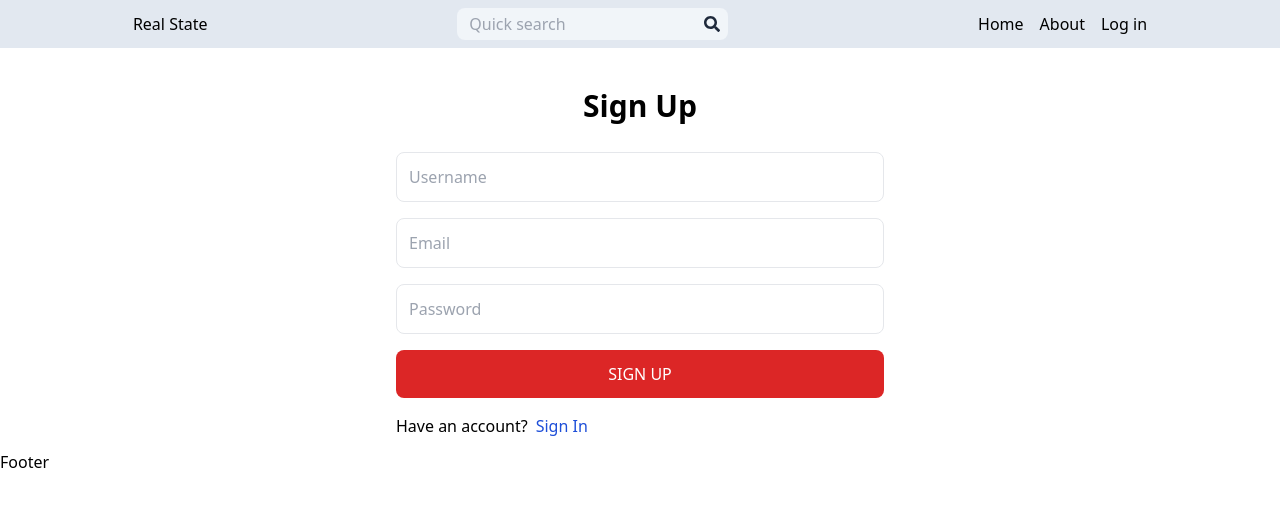
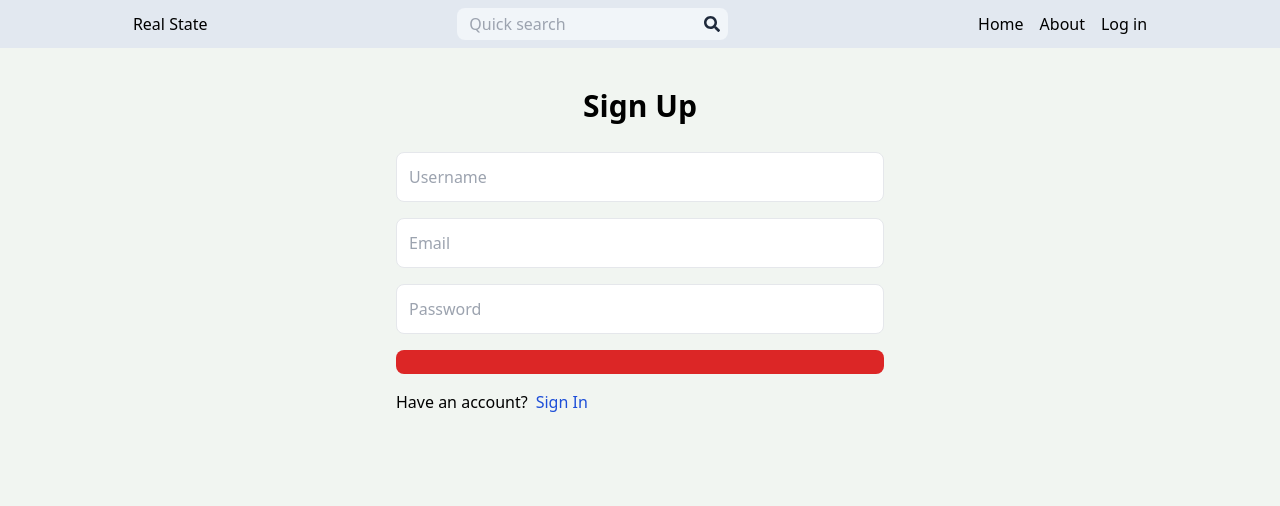
Before and after one commit to adityarajpoot44/Real_State, a React (Create React App) app in the folder client/: page /sign-up in a window 1280 px wide. Shown: the top 506 px of the page. Built offline with nearby package versions, Linux system fonts and the light colour scheme.

Commit message:
sign up update

```diff
--- a/client/src/App.js
+++ b/client/src/App.js
@@ -7,7 +7,7 @@ import SignIn from './assets/pages/SignIn';
 import Profile from './assets/pages/Profile';
 import About from './assets/pages/About';
 import Header from './assets/component/Header';
-import Footer from './assets/component/Footer';
+// import Footer from './assets/component/Footer';
 
 function App() {
 
@@ -21,7 +21,7 @@ function App() {
       <Route path='/sign-up' element={<SignUp/>}></Route>
       <Route path='/sign-in' element={<SignIn/>}></Route>
     </Routes>
-    <Footer/>
+    {/* <Footer/> */}
     </BrowserRouter>
   );
 }
--- a/client/src/assets/pages/SignUp.js
+++ b/client/src/assets/pages/SignUp.js
@@ -3,15 +3,28 @@ import React from 'react';
 import {Link} from 'react-router-dom';
 
 function SignUp(){
+    function handelSubmit(event){
+        event.preventDefault();
+        const username=event.target.username.value;
+        const email=event.target.email.value;
+        const password=event.target.password.value;
+        let formData = {
+            username:username,
+            email:email,
+            password:password,
+        }
+        console.log(formData);
+    }
+
     return(
         <>
         <div className="max-w-lg p-3  mx-auto ">
         <h1 className="text-center text-3xl font-semibold my-7">Sign Up</h1>
-        <form className="flex flex-col gap-4">
-          <input type="text" placeholder="Username" className="border rounded-lg p-3" />
-          <input type="text" placeholder="Email" className="border rounded-lg p-3" />
-          <input type="text" placeholder="Password" className="border rounded-lg p-3" />
-          <input type="submit" value="Sign up" className="bg-red-600 rounded-lg p-3 cursor-pointer text-white uppercase hover:bg-red-400"></input>
+        <form  onSubmit={handelSubmit} className="flex flex-col gap-4">
+          <input type="text" placeholder="Username" id='username' className="border rounded-lg p-3"/>
+          <input type="text" placeholder="Email" id="email" className="border rounded-lg p-3" />
+          <input type="text" placeholder="Password" id="password" className="border rounded-lg p-3" />
+          <button type="submit" value="Sign up"  className="bg-red-600 rounded-lg p-3 cursor-pointer text-white uppercase hover:bg-red-400"></button>
         </form>
         <div className="mt-4">
           <span>Have an account?</span>
--- a/client/src/index.css
+++ b/client/src/index.css
@@ -5,3 +5,6 @@
 .z{
     border: black 1px solid;
 }
+body{
+    background-color: rgb(241, 245, 241);
+}
```
